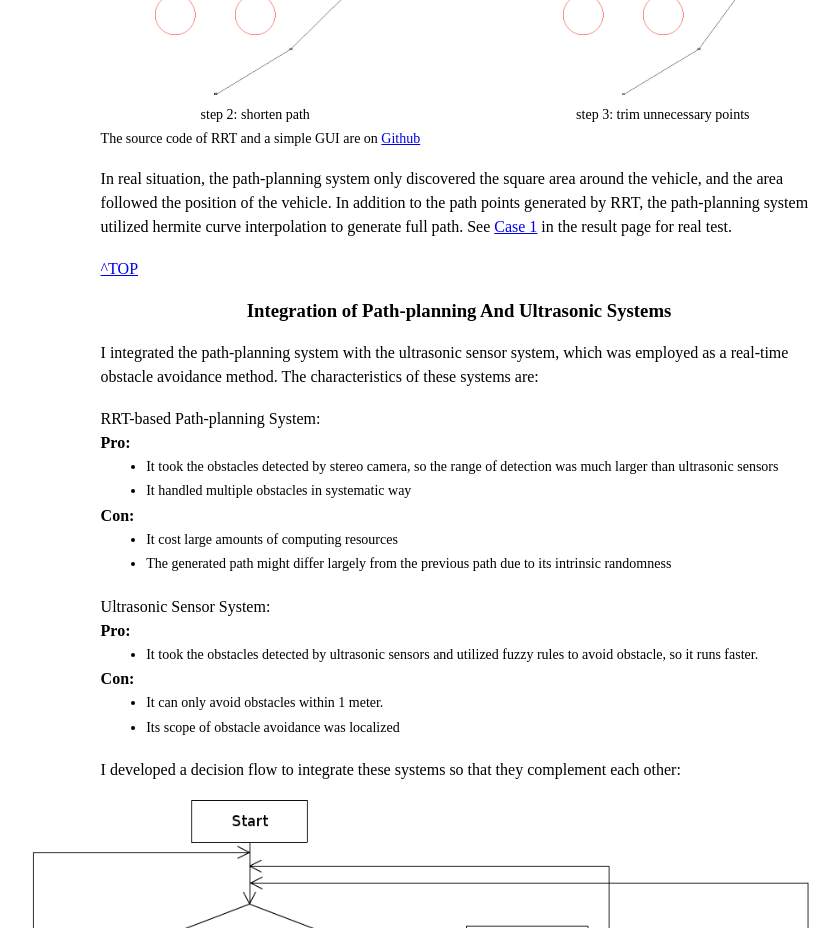
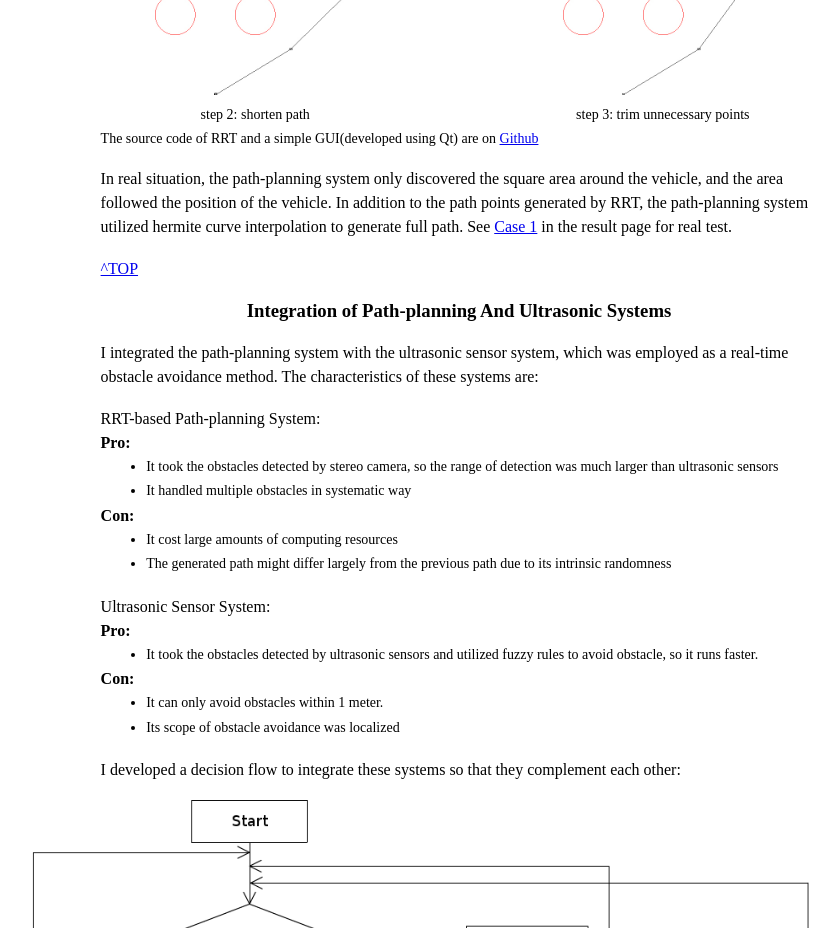
Before and after one commit to AlvinJian/alvinjian.github.io, a plain HTML site: page vehicle/contrib.html in a window 1280 px wide. Shown: the part 1140-2068 px from the top of the page, without its empty margins (181-1021 px from the left). Drawn offline with Linux system fonts and the light colour scheme.

Commit message:
add a small note

```diff
--- a/vehicle/contrib.html
+++ b/vehicle/contrib.html
@@ -73,7 +73,7 @@
 		    <td><span class="imgdesc">step 3: trim unnecessary points</span></td>
       </tr>
     </table>
-    <p class="imgdesc">The source code of RRT and a simple GUI are on <a href="https://github.com/AlvinJian/RRT-Test">Github</a></p>
+    <p class="imgdesc">The source code of RRT and a simple GUI(developed using Qt) are on <a href="https://github.com/AlvinJian/RRT-Test">Github</a></p>
     <br>
     <p>In real situation, the path-planning system only discovered the square area around the vehicle, and
     the area followed the position of the vehicle. In addition to the path points
```
